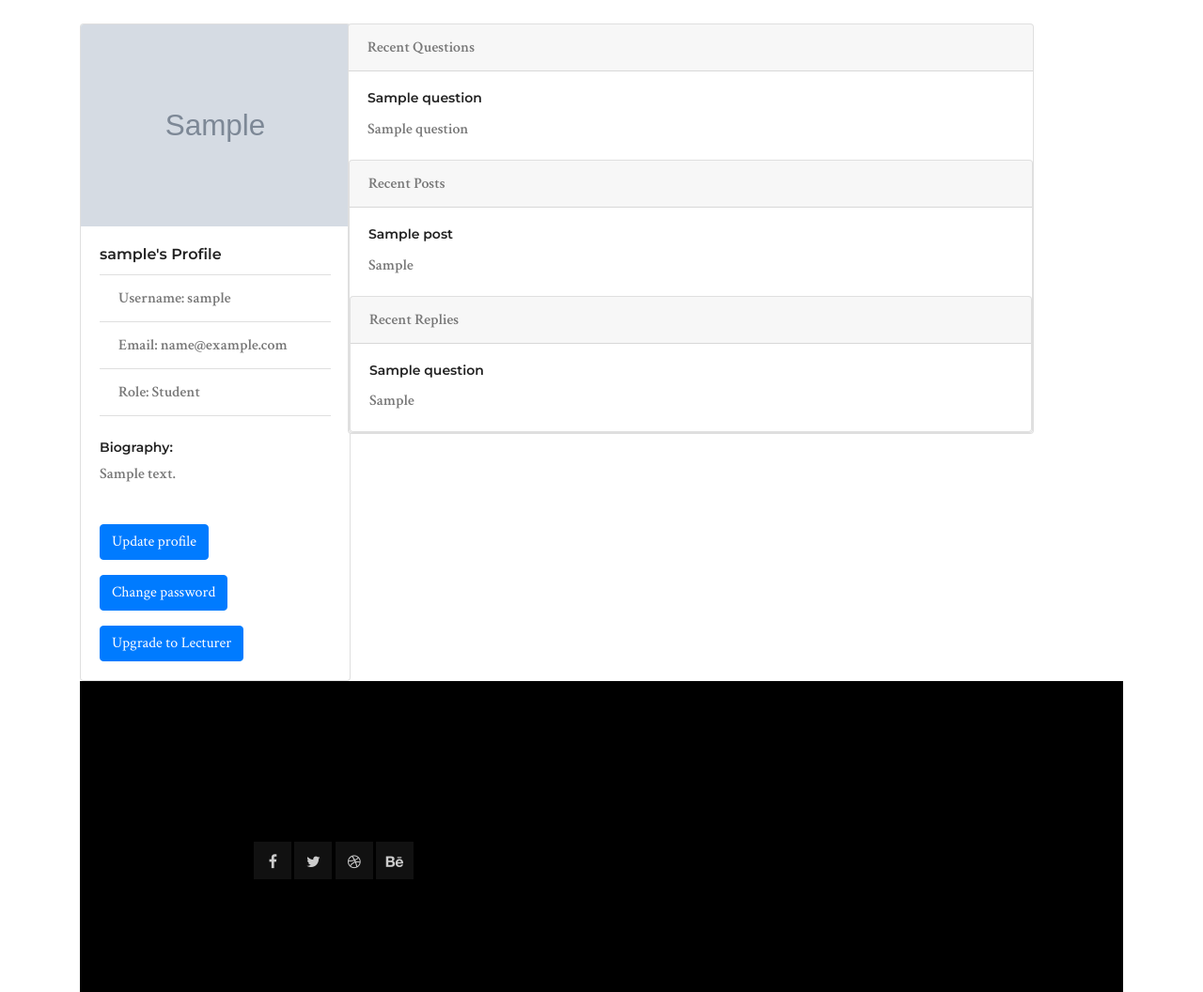
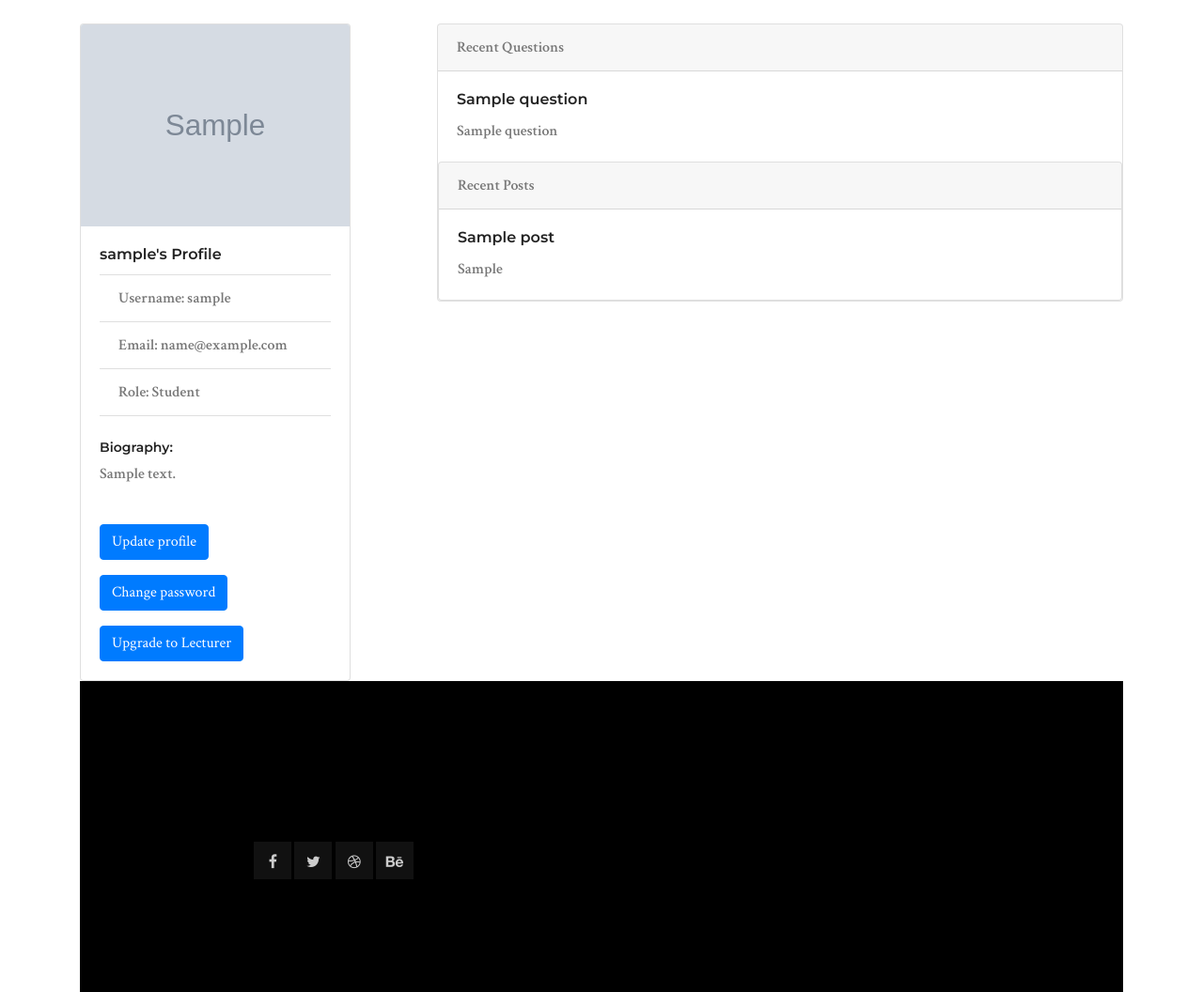
Before and after one commit to jdesbois/questionable, a Django app: page /main/profile/ in a window 1280 px wide. Shown: the part 120-1176 px from the top of the page at 94% size. Run offline with Django 3.2, Linux system fonts and the light colour scheme; a user stored in the database is signed in; tables that the repository leaves empty hold one stand-in row (values such as "Sample post"); grey boxes marked "Sample" are stand-in pictures; some libraries are stand-ins or nearby versions.

Commit message:
tidied up profile page

```diff
--- a/templates/main/profile.html
+++ b/templates/main/profile.html
@@ -37,7 +37,7 @@ Profile
         </div>
       </div>
     </div>
-
+    <div class="col-sm-1"><p></p></div>
     <div class="col-sm-8">
 
       <div class="card">
@@ -48,7 +48,9 @@ Profile
           {% if questions %}
           {% for question in questions %}
 
-          <a href="/main/course/{{question.lecture.course.slug}}/{{question.lecture.slug}}/{{question.slug}}"><h6 class="card-title">{{question.title}}</h6></a>
+          <a href="/main/course/{{question.lecture.course.slug}}/{{question.lecture.slug}}/{{question.slug}}">
+            <h5 class="card-title">{{question.title}}</h5>
+          </a>
           <p class="card-text">{{ question.question }}</p>
           {% endfor %}
           {% else %}
@@ -64,13 +66,13 @@ Profile
         <div class="card-header">
           Recent Posts
         </div>
-
         <div class="card-body">
           {% if posts %}
-          {% for post in posts %}
-          <a href="/main/course/{{post.forum.course.slug}}/{{ post.forum.slug }}">
-          <h6 class="card-title">{{ post.title }}</h6></a>
-          <p class="card-text">{{ post.post }}</p>
+          {% for p in posts %}
+          <a href="/main/course/{{p.forum.course.slug}}/{{ p.forum.slug }}">
+          <h5 class="card-title">{{ p.title }}</h5>
+        </a>
+          <p class="card-text">{{ p.post }}</p>
           {% endfor %}
           {% else %}
           <h6 class="card-title">No Posts</h6>
@@ -80,24 +82,6 @@ Profile
       </div>
 
 
-
-
-      <div class="card">
-        <div class="card-header">
-          Recent Replies
-        </div>
-        <div class="card-body">
-          {% if replies %}
-          {% for reply in replies %}
-          <h6 class="card-title">{{reply.question.title}}</h6>
-          <p class="card-text">{{ reply.reply }}</p>
-          {% endfor %}
-          {% else %}
-          <h6 class="card-title">Recent Replies</h6>
-          <p class="card-text">No recent replies to display</p>
-          {% endif %}
-        </div>
-      </div>
     </div>
   </div>
 </div>
```
